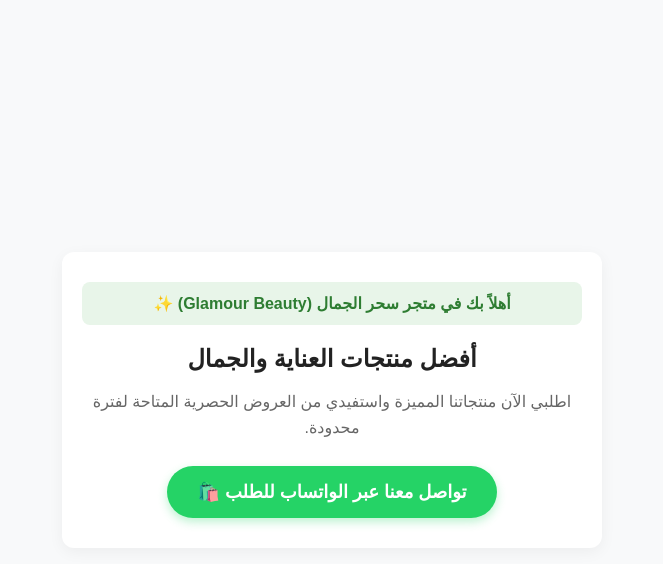
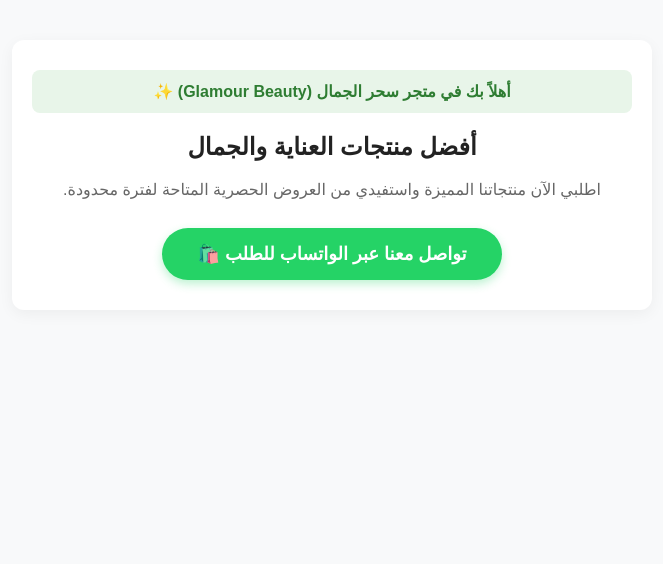
Before and after one commit to stp30115/glamour-beauty, a plain HTML site: page index.html in a window 1280 px wide. Shown: the whole page, without its empty margins (308-971 px from the left). Drawn offline with Linux system fonts and the light colour scheme.

Commit message:
Update index.html

```diff
--- a/index.html
+++ b/index.html
@@ -20,21 +20,16 @@
 
     <style>
         body {
-            font-family: 'Tajawal', sans-serif, Arial;
+            font-family: 'Tajawal', sans-serif, Arial, sans-serif;
             background-color: #f8f9fa;
             color: #333;
             margin: 0;
-            padding: 0;
+            padding: 20px;
             text-align: center;
-            display: flex;
-            flex-direction: column;
-            align-items: center;
-            justify-content: center;
-            min-height: 100vh;
         }
         .container {
-            max-width: 90%;
-            width: 500px;
+            max-width: 600px;
+            margin: 20px auto;
             background: #fff;
             padding: 30px 20px;
             border-radius: 12px;
@@ -64,7 +59,7 @@
             display: inline-block;
             background-color: #25D366;
             color: white;
-            padding: 15px 30px;
+            padding: 15px 35px;
             font-size: 18px;
             font-weight: bold;
             text-decoration: none;
```
